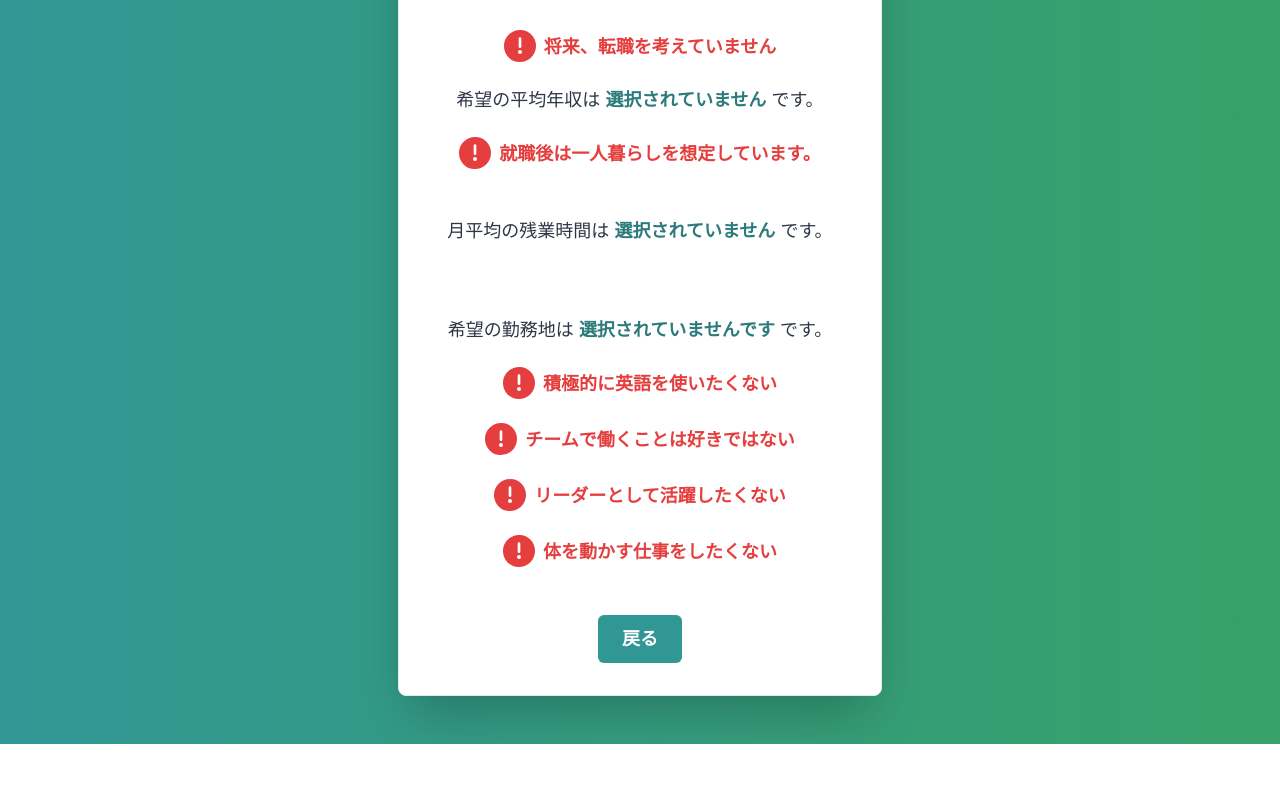
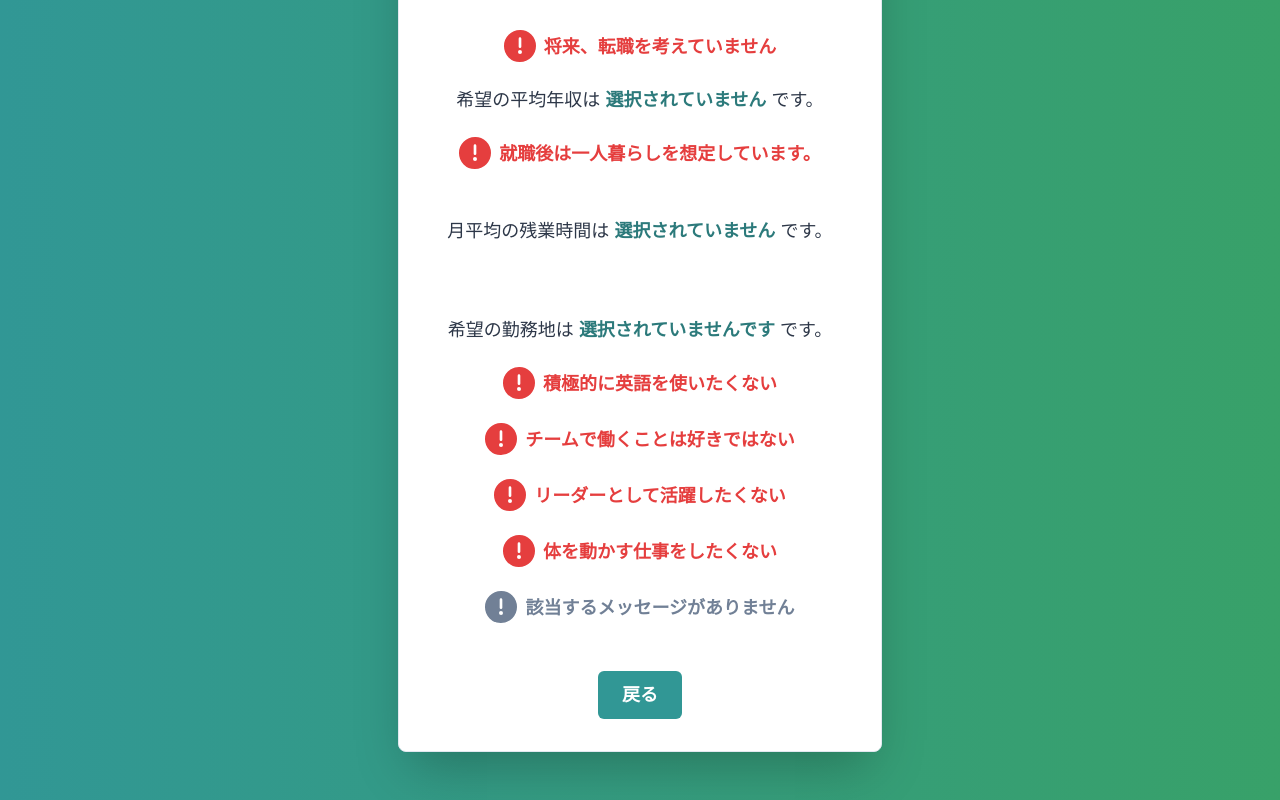
Before and after one commit to shun05104084/scsk_front, a React (Create React App) app: page /output in a window 1280 px wide. Shown: the part 649-1449 px from the top of the page. Before the commit the page ends 1393 px from the top, so only its background shows below. Built offline with nearby package versions, Linux system fonts and the light colour scheme.

Commit message:
Merge branch 'master' of https://github.com/shun05104084/scsk_front

```diff
--- a/src/App.js
+++ b/src/App.js
@@ -12,7 +12,11 @@ const App = () => {
   const toast = useToast();
 
   const [step, setStep] = useState(1);
-  const totalSteps = 21;
+  const totalSteps = 22;
+
+  const [outdoor, setOutdoor] = useState(0);  // outdoor フラグ
+  const [indoor, setIndoor] = useState(0);    // indoor フラグ
+  const bunki_question = 8; //分岐間での質問の数
 
   const [answers, setAnswers] = useState({
     remoteWork: "",
@@ -35,7 +39,10 @@ const App = () => {
     English: "",
     team: "",
     leadership: "",
-    bodymoving: ""
+    bodymoving: "",   //ここまでが分岐前
+    //outdoorworking: "", //アウトドアの分岐始まり
+    //creative: "",        // インドアの分岐始まり
+    bunki1: ""          //分岐質問1
 
 
   });
@@ -579,8 +586,62 @@ alert("フィルタリング画面に遷移します。");
               体を動かす事が多い仕事をしたいですか？
               </Text>
               <RadioGroup
-                onChange={(value) => handleChange("bodymoving", value)}
+                onChange={(value) => {
+                  handleChange("bodymoving", value);
+                  // 「はい」か「いいえ」によって次の質問を表示
+                  if (value === "はい") {
+                    setOutdoor(1);  // 「屋外での作業が多い仕事に興味はありますか？」へ
+                    setIndoor(0);    // クリエイティブな仕事の質問を非表示に
+                    <Output outdoor={outdoor} indoor={indoor} />    //outputファイルに変数を渡す
+                  } else if (value === "いいえ") {
+                    setOutdoor(0);  // 屋外作業の質問を非表示に
+                    setIndoor(1);   // 「クリエイティブな仕事に興味はありますか？」へ
+                    <Output outdoor={outdoor} indoor={indoor} />    //outputファイルに変数を渡す
+                  }
+                }}
                 value={answers.bodymoving}
+              >
+                <Stack direction="row" spacing={5}>
+                  <Radio value="はい" colorScheme="teal">
+                    はい
+                  </Radio>
+                  <Radio value="いいえ" colorScheme="teal">
+                    いいえ
+                  </Radio>
+                </Stack>
+              </RadioGroup>
+            </Box>
+          )}
+
+          {step === 22 && outdoor === 1 && (   //分岐先その1
+            <Box>
+              <Text fontSize="lg" mb={4} fontWeight="bold" color="teal.600">
+              屋外での作業が多い仕事に興味はありますか？
+              </Text>
+              <RadioGroup
+                onChange={(value) => handleChange("bunki1", value)}
+                value={answers.bunki1}
+              >
+                <Stack direction="row" spacing={5}>
+                  <Radio value="はい" colorScheme="teal">
+                    はい
+                  </Radio>
+                  <Radio value="いいえ" colorScheme="teal">
+                    いいえ
+                  </Radio>
+                </Stack>
+              </RadioGroup>
+            </Box>
+          )}
+
+          {step === 22 && indoor === 1 && (   //分岐先その2
+            <Box>
+              <Text fontSize="lg" mb={4} fontWeight="bold" color="teal.600">
+              クリエイティブな仕事（デザインやコンテンツ制作など）に興味はありますか？
+              </Text>
+              <RadioGroup
+                onChange={(value) => handleChange("bunki1", value)}
+                value={answers.bunki1}
               >
                 <Stack direction="row" spacing={5}>
                   <Radio value="はい" colorScheme="teal">
@@ -630,7 +691,9 @@ alert("フィルタリング画面に遷移します。");
                   (step === 18 && answers.English === "") ||
                   (step === 19 && answers.team === "") ||
                   (step === 20 && answers.leadership === "")||
-                  (step === 21 && answers.bodymoving === "")
+                  (step === 21 && answers.bodymoving === "")||
+                  (step === 22 && answers.bunki1 === "")
+
                 }
               >
                 次へ
@@ -661,7 +724,9 @@ alert("フィルタリング画面に遷移します。");
                   !answers.English ||
                   !answers.team ||
                   !answers.leadership ||
-                  !answers.bodymoving
+                  !answers.bodymoving ||
+                  !answers.bunki1
+
                 }
                 leftIcon={<CheckCircleIcon />}
               >
@@ -681,6 +746,8 @@ const AppWrapper = () => (
     <Route path="/" element={<App />} />
     <Route path="/output" element={<Output />} />
     <Route path="/filtering" element={<Filtering />} />
+    <Route path="/Outdoor" element={<Outdoor />} />
+    <Route path="/Indoor" element={<Indoor />} />
 
   </Routes>
 );
--- a/src/output.js
+++ b/src/output.js
@@ -9,7 +9,7 @@ const Output = () => {
   const navigate = useNavigate(); // 戻るボタン用
 
   // location.state から渡されたデータを展開
-  const { remoteWork, industry, salary, newYearHoliday, communication, office, teamwork, PC, known, transfer, income, home, flex, overtime, weekend, longvacation, workingplace, English, team, leadership, bodymoving } = location.state || {};
+  const { outdoor, indoor, step, remoteWork, industry, salary, newYearHoliday, communication, office, teamwork, PC, known, transfer, income, home, flex, overtime, weekend, longvacation, workingplace, English, team, leadership, bodymoving, bunki1 } = location.state || {};
 
   // リモートワークのメッセージとスタイル設定
   const remoteWorkMessage = remoteWork === "はい"
@@ -93,6 +93,20 @@ const Output = () => {
     ? { message: "体を動かす仕事をしたい", icon: CheckCircleIcon, color: "green.500" }
     : { message: "体を動かす仕事をしたくない", icon: WarningIcon, color: "red.500" };
 
+let bunki1Message = { message: "該当するメッセージがありません", icon: WarningIcon, color: "gray.500" };  // デフォルト値を設定
+  // アウトドア分岐
+  if(outdoor ===1){
+    bunki1Message = bunki1 === "はい"
+    ? { message: "屋外での作業を積極的にしてみたい", icon: CheckCircleIcon, color: "green.500" }
+    : { message: "屋外での作業はしたくない", icon: WarningIcon, color: "red.500" };
+  }else if(indoor === 1){
+    bunki1Message = bunki1 === "はい"
+    ? { message: "クリエイティブな分野でアイデアを形にする仕事をしてみたい", icon: CheckCircleIcon, color: "green.500" }
+    : { message: "デザインやコンテンツ制作などのクリエイティブな仕事にはあまり興味がない", icon: WarningIcon, color: "red.500" };
+  }
+  console.log("outdoor:", outdoor);
+  console.log("indoor:", indoor);
+  console.log("bunki1:", bunki1);
   // ページ遷移後の表示を作成
   return (
     <Box minH="100vh" display="flex" alignItems="center" justifyContent="center" py={12} px={6} bgGradient="linear(to-r, teal.500, green.500)">
@@ -303,6 +317,14 @@ const Output = () => {
               </Text>
             </Flex>
 
+            {/* 分岐質問1に関する結果表示 */}
+            <Flex alignItems="center" justifyContent="center" color={bunki1Message.color}>
+              <Icon as={bunki1Message.icon} w={8} h={8} mr={2} />
+              <Text fontSize="lg" fontWeight="bold">
+                {bunki1Message.message}
+              </Text>
+            </Flex>
+
             {/* 戻るボタン */}
             <Button
               colorScheme="teal"
```
